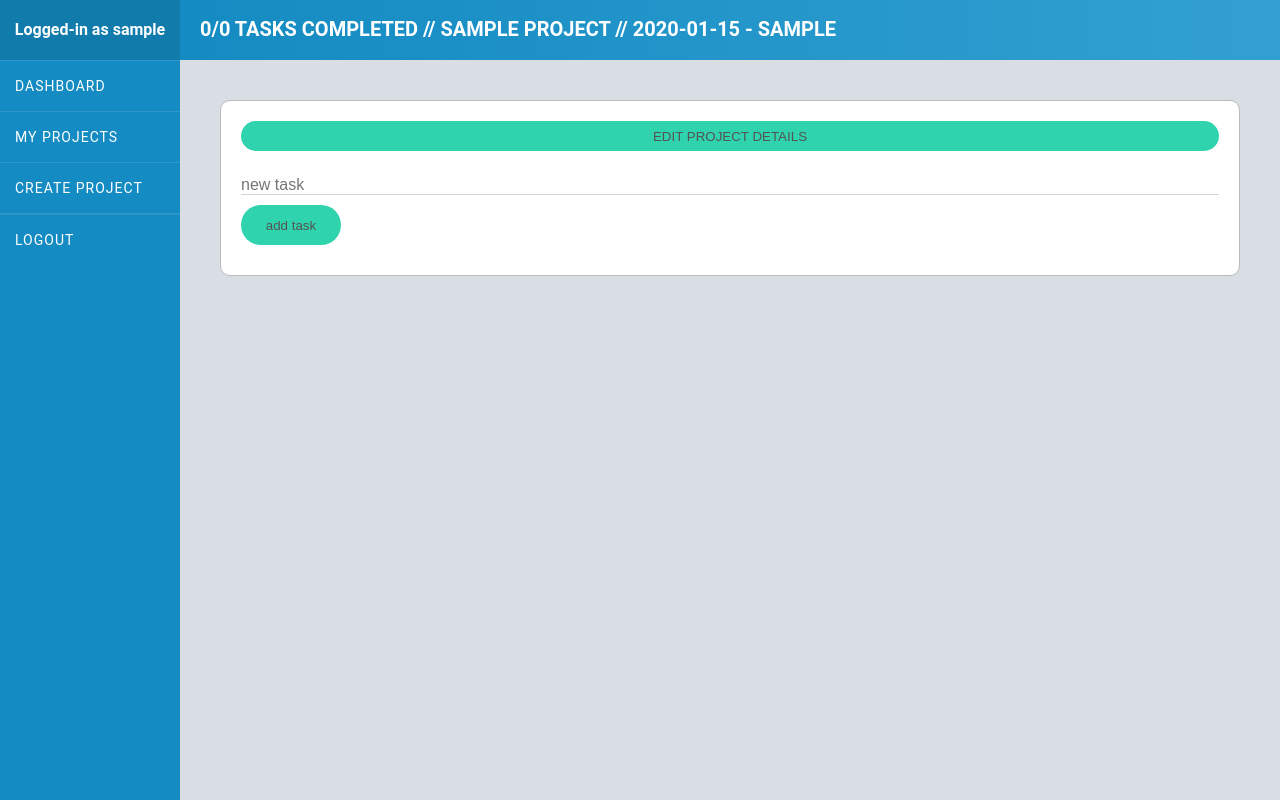
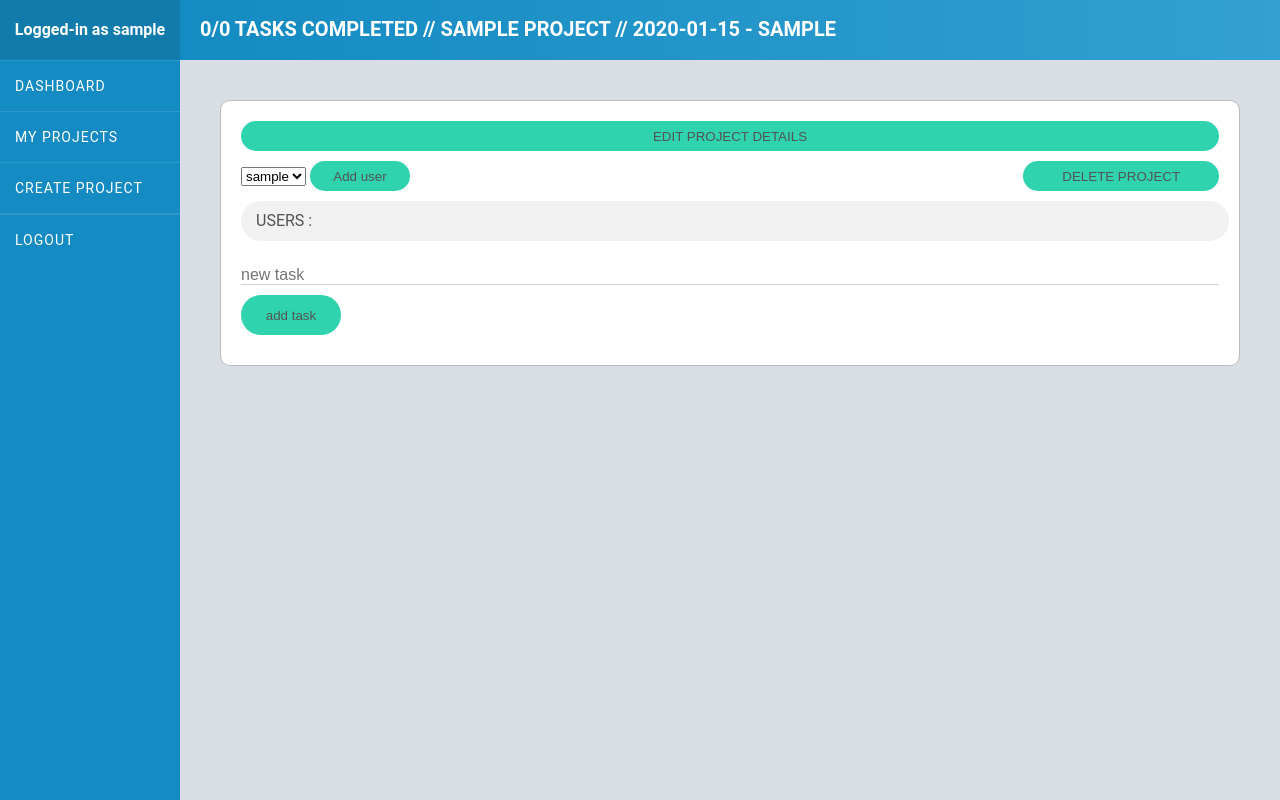
Before and after one commit to OceDeo/TeamTaskTracker, a Flask app: page /user_dashboard/1 in a window 1280 px wide. Run offline with Flask 2, Linux system fonts and the light colour scheme; the visitor is signed in with stand-in values (Sample User, id 1); tables that the repository leaves empty hold one stand-in row (values such as "Sample post").

Commit message:
added option to add users to project and now project page shows all users that have access to the project

```diff
--- a/app.py
+++ b/app.py
@@ -87,13 +87,26 @@
     tasks = proj_s.project_tasks(project_id) #fetch project tasks
     num_done, num_all = proj_s.finished_unfinished(project_id)
     tasks_details = f'{num_done}/{num_all}'
+    users = usr_s.all_users()
+    project_users_id = project.users
+    project_users = []
+    for user in users:
+        if str(user.id) in project_users_id:
+            project_users.append(user.username)
     if request.method == 'POST':
-        task = request.form['add_task']
-        task_status = request.form['task_status']
-        task_remove = request.form['remove_task']
-        proj_s.create_task(project_id,task) # create new task
+        user = request.form['users_all']
+        proj_s.add_proj_users(project_id, user)
         return redirect(url_for('project_page', project_id = project_id)) #return page with project id
-    return render_template('project.html', project = project, proj_tasks = tasks, project_id = project_id, create_user = create_user, tasks_details = tasks_details) # return page with project, tasks and id for js to receive
+    return render_template(
+    'project.html',
+    project = project,
+    proj_tasks = tasks,
+    project_id = project_id,
+    users = users,
+    create_user = create_user,
+    tasks_details = tasks_details,
+    project_users = project_users
+    )
 
 @app.route('/myprojects', methods = ['GET'])
 def my_projects():
@@ -107,8 +120,6 @@
     tasks_details = []
     for project in projects:
         num_done, num_all = proj_s.finished_unfinished(project.id)
-        print(project.project_name)
-        print(f'{num_done}/{num_all}')
         if num_all == 0 and num_done == 0:
             tasks_details.append('0 Tasks assigned')
         elif num_all == num_done:
@@ -117,7 +128,6 @@
         elif num_all > 0 and num_done >= 0:
             task_info = f'{num_done}/{num_all} TASKS COMPLETED'
             tasks_details.append(task_info)
-    print(tasks_details)
 
     return render_template('myprojects.jinja2', projects=projects, create_user = create_user, tasks_details = tasks_details)
 
@@ -199,6 +209,11 @@
     tasks = proj_s.project_tasks(project_id)
     return render_template('task_list.jinja2', proj_tasks = tasks)
 
+@app.route('/api/projects/<project_id>/delete_project')
+def delete_project(project_id):
+    proj_s.delete_project(project_id)
+    return redirect(url_for('my_projects'))
+
 @app.route('/logout')
 def logout():
     g.user = None # clear user
--- a/database/db_services.py
+++ b/database/db_services.py
@@ -34,6 +34,10 @@
             pass
         else:
             return False
+
+    def user_list():
+        users = db.session.query(Users).all()
+        return users
 
                         ##### PROJECTS #####
 
@@ -89,7 +93,7 @@
         return project
 
     def user_projects(user_id):
-        projects = Projects.query.filter(Projects.users.contains(str(user_id))).all()
+        projects = Projects.query.filter(Projects.users.contains(str(user_id))).order_by(desc(Projects.id)).all()
         return projects
 
     def edit_project(project_id, project_name, start_date, deadline):
@@ -101,6 +105,11 @@
         if deadline != None:
             project.deadline = deadline
         db.session.add(project)
+        db.session.commit()
+
+    def delete_project(project_id):
+        project = Projects.query.filter_by(id=project_id).first()
+        db.session.delete(project)
         db.session.commit()
 
                         ##### TASKS #####
--- a/services/projects_services.py
+++ b/services/projects_services.py
@@ -20,7 +20,7 @@
     else:
         return dbs.TaskRepository.add_task(project_id, task)
 
-def check_proj_users(project_name, user_id):
+def add_proj_users(project_name, user_id):
     dbs.ProjectRepository.add_user_to_project(project_name, user_id)
 
 def specific_proj(project_id):
@@ -60,3 +60,6 @@
         if task.task_status == True:
             num_done += 1
     return num_done, num_all
+
+def delete_project(project_id):
+    dbs.ProjectRepository.delete_project(project_id)
--- a/services/users_services.py
+++ b/services/users_services.py
@@ -28,3 +28,6 @@
 
 def user_by_id(session_id):
     return dbs.Users.query.filter_by(id=session_id).first()
+
+def all_users():
+    return dbs.UserRepository.user_list()
--- a/static/style_project.css
+++ b/static/style_project.css
@@ -189,9 +189,93 @@
   outline: none;
   border: 0;
   border-radius: 40px;
+  margin-bottom: 10px;
   transition: .2s;
 }
 
 .edit_project_button:hover{
   background-color: rgb(68, 226, 189);
 }
+
+.delete_project_button{
+  position: relative;
+  text-align: center;
+  cursor: pointer;
+  width: 20%;
+  float: right;
+  height: 30px;
+  background-color: #2FD4AE;
+  box-shadow: none;
+  outline: none;
+  color: rgb(83, 83, 83);
+  border: 0;
+  border-radius: 40px;
+  margin-bottom: 10px;
+  transition: .2s;
+}
+
+.delete_project_button:hover{
+  background-color: rgb(68, 226, 189);
+}
+
+.delete_project_button a{
+  color: rgb(83, 83, 83);
+}
+
+.add_user_button{
+  position: relative;
+  text-align: center;
+  cursor: pointer;
+  width: 100px;
+  height: 30px;
+  background-color: #2FD4AE;
+  box-shadow: none;
+  outline: none;
+  color: rgb(83, 83, 83);
+  border: 0;
+  border-radius: 40px;
+  margin-bottom: 10px;
+  transition: .2s;
+}
+
+.add_user_button:hover{
+  background-color: rgb(68, 226, 189);
+}
+.project_users{
+  width: 100%;
+  background-color: rgb(241, 241, 241);
+  height: 30px;
+  padding: 5px;
+  border-radius: 40px;
+}
+
+.project_users .user{
+  float: left;
+  margin-left: 5px;
+  cursor: default;
+  text-align: center;
+  min-width: 40px;
+  padding: 5px;
+  height: 20px;
+  background-color: rgb(115, 236, 208);
+  box-shadow: none;
+  outline: none;
+  border: 0;
+  border-radius: 40px;
+  color: rgb(83, 83, 83);
+}
+
+.project_users .user_info{
+  float: left;
+  margin-left: 5px;
+  cursor: default;
+  text-align: center;
+  min-width: 40px;
+  padding: 5px;
+  height: 20px;
+  box-shadow: none;
+  outline: none;
+  border: 0;
+  border-radius: 40px;
+  color: rgb(83, 83, 83);
+}
--- a/templates/project.html
+++ b/templates/project.html
@@ -22,9 +22,25 @@
     <div class="proj_name"><i class="tasks_info">{% include 'tasks_info.jinja2' %}</i><i> tasks completed // {{project.project_name}} // {{project.start_date}} - {{project.deadline}}</i></div>
     <div class="project_all">
         <a href="/edit/{{project_id}}"><button class="edit_project_button">EDIT PROJECT DETAILS</button></a>
+        <button class="delete_project_button"><a href="/api/projects/{{project_id}}/delete_project" onclick='delete_project_prompt(); return false;'>DELETE PROJECT</a></button>
+        <form method="POST">
+            <select name="users_all" id="users_all">
+                {%for user in users %}
+                    <option value="{{user.id}}">{{user.username}}</option>
+                {% endfor %}
+            </select>
+            <button class="add_user_button" type="submit">Add user</button>
+        </form>
+        <ul class="project_users">
+            <li class="user_info">USERS :</li>
+            {% for user in project_users %}
+            <li class="user">{{user}}</li>
+            {% endfor %}
+        </ul>
         <div class="add_new_task">
             <input id="new_task_id" type="text" name="add_task" placeholder="new task" />
             <button id="add_task_btn" class="add_task_button">add task</button>
+
         </div>
         <div class="tasks">
             <ul class="tasks_list">
@@ -125,6 +141,15 @@
     event.preventDefault();
 });
 
+function delete_project_prompt() {
+ if (window.confirm('Really want to delete this project?'))
+ {
+   window.location.href = '/api/projects/{{project_id}}/delete_project';
+ }
+}
+
+
+
         </script>
 </body>
 
```
